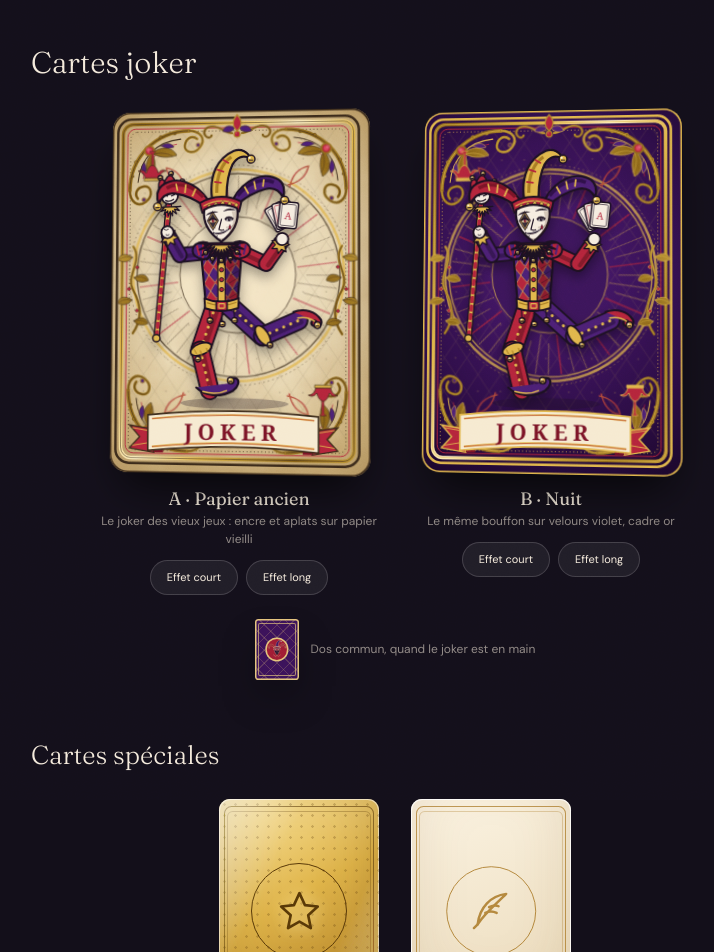
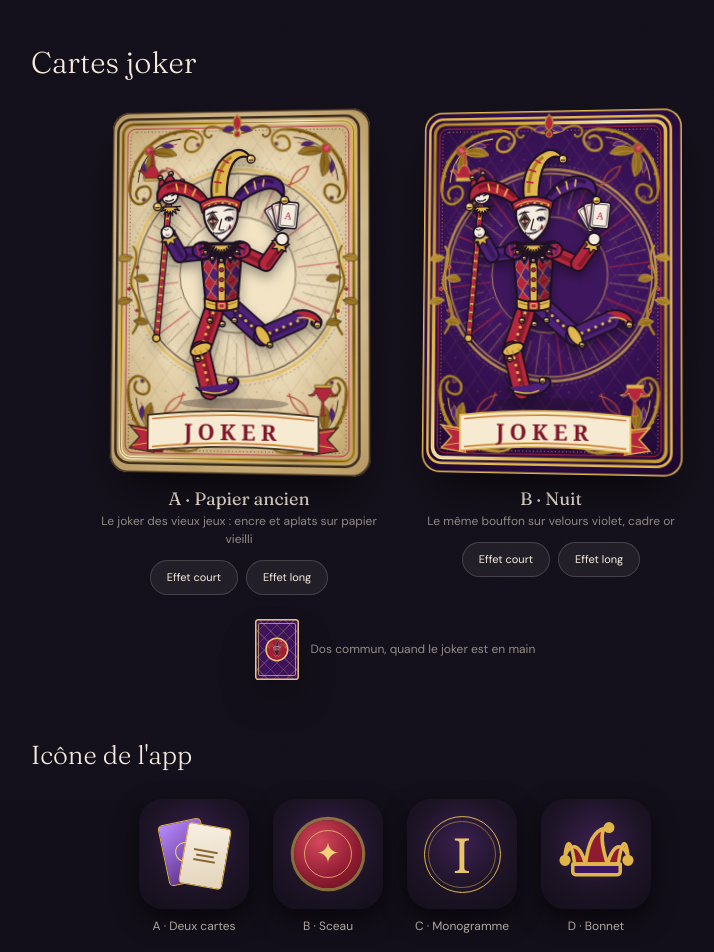
Before and after one commit to alexxbout/Invicem, a Next.js app: page /maquettes in a window 1280 px wide. Shown: the top 952 px of the page, without its empty margins (245-959 px from the left). Built offline with nearby package versions, Linux system fonts and the light colour scheme.

Commit message:
chore: four app icon candidates on the mockups page (pair used meanwhile)
Co-Authored-By: Claude Opus 5.5 <noreply@anthropic.com>

```diff
--- a/app/icon-art.tsx
+++ b/app/icon-art.tsx
@@ -1,47 +1,70 @@
-/** the app icon: a gilded card on the night table, with the sun of the deck */
-export function IconArt({ size }: { size: number }) {
-  const card = size * 0.56;
+/**
+ * App icon candidates, drawn with plain divs and SVG so they render both in the browser
+ * (to compare them) and through next/og (to export the PNG).
+ */
+export type IconVariant = "pair" | "seal" | "monogram" | "jester";
+
+const NIGHT = "radial-gradient(circle at 50% 40%, #3a1f4f 0%, #1d1426 55%, #130f1a 100%)";
+
+function Frame({ size, children }: { size: number; children: React.ReactNode }) {
   return (
-    <div
-      style={{
-        width: size,
-        height: size,
-        display: "flex",
-        alignItems: "center",
-        justifyContent: "center",
-        background: "radial-gradient(circle at 50% 42%, #4a2f1e 0%, #1d1426 55%, #130f1a 100%)",
-      }}
-    >
-      <div
-        style={{
-          width: card,
-          height: card * 1.4,
-          display: "flex",
-          alignItems: "center",
-          justifyContent: "center",
-          borderRadius: card * 0.08,
-          background: "linear-gradient(150deg, #ffc94d 0%, #bf7208 100%)",
-          border: `${Math.max(2, size * 0.012)}px solid #f6dc8f`,
-          boxShadow: "0 0 0 1px #2a1604",
-          transform: "rotate(-6deg)",
-        }}
-      >
-        <div
-          style={{
-            width: card * 0.62,
-            height: card * 0.62,
-            borderRadius: card,
-            border: `${Math.max(1.5, size * 0.008)}px solid #2a1604`,
-            display: "flex",
-            alignItems: "center",
-            justifyContent: "center",
-            color: "#2a1604",
-            fontSize: card * 0.42,
-          }}
-        >
-          ☀
-        </div>
-      </div>
+    <div style={{ width: size, height: size, display: "flex", alignItems: "center", justifyContent: "center", background: NIGHT, position: "relative" }}>
+      {children}
     </div>
   );
 }
+
+export function IconArt({ size, variant = "pair" }: { size: number; variant?: IconVariant }) {
+  const u = size / 100;
+  if (variant === "pair") {
+    // two cards leaning on each other: one face down, one face up: l'un l'autre
+    return (
+      <Frame size={size}>
+        <div style={{ position: "absolute", width: 40 * u, height: 56 * u, left: 22 * u, top: 20 * u, borderRadius: 4 * u, transform: "rotate(-12deg)", background: "linear-gradient(150deg,#b98aff,#4b1f73)", border: `${1.2 * u}px solid #e0b54a`, display: "flex", alignItems: "center", justifyContent: "center" }}>
+          <div style={{ width: 18 * u, height: 18 * u, borderRadius: 18 * u, border: `${1 * u}px solid #f3d27a` }} />
+        </div>
+        <div style={{ position: "absolute", width: 40 * u, height: 56 * u, left: 40 * u, top: 24 * u, borderRadius: 4 * u, transform: "rotate(10deg)", background: "linear-gradient(165deg,#f8f0e3,#e3d3ba)", border: `${1.2 * u}px solid #e0b54a`, display: "flex", flexDirection: "column", alignItems: "center", justifyContent: "center", gap: 3 * u }}>
+          <div style={{ width: 22 * u, height: 1.6 * u, background: "#8a6a33" }} />
+          <div style={{ width: 16 * u, height: 1.6 * u, background: "#8a6a33" }} />
+          <div style={{ width: 20 * u, height: 1.6 * u, background: "#8a6a33" }} />
+        </div>
+      </Frame>
+    );
+  }
+  if (variant === "seal") {
+    // a red wax seal with a gold star: the sealed last words
+    return (
+      <Frame size={size}>
+        <div style={{ width: 62 * u, height: 62 * u, borderRadius: 62 * u, background: "radial-gradient(circle at 38% 32%, #d4485c, #8e1b30 60%, #5e0f1e)", boxShadow: `0 0 0 ${3 * u}px rgba(224,181,74,.55)`, display: "flex", alignItems: "center", justifyContent: "center" }}>
+          <div style={{ width: 44 * u, height: 44 * u, borderRadius: 44 * u, border: `${1 * u}px solid rgba(243,210,122,.7)`, display: "flex", alignItems: "center", justifyContent: "center", color: "#f3d27a", fontSize: 26 * u }}>
+            ✦
+          </div>
+        </div>
+      </Frame>
+    );
+  }
+  if (variant === "monogram") {
+    // a gold engraved I in a double ring, like the title
+    return (
+      <Frame size={size}>
+        <div style={{ width: 70 * u, height: 70 * u, borderRadius: 70 * u, border: `${1.6 * u}px solid #e0b54a`, display: "flex", alignItems: "center", justifyContent: "center" }}>
+          <div style={{ width: 61 * u, height: 61 * u, borderRadius: 61 * u, border: `${0.8 * u}px solid rgba(224,181,74,.5)`, display: "flex", alignItems: "center", justifyContent: "center", color: "#e9c46a", fontSize: 44 * u, fontFamily: "Georgia, serif", lineHeight: 1 }}>
+            I
+          </div>
+        </div>
+      </Frame>
+    );
+  }
+  // the joker's cap, in gold on night
+  return (
+    <Frame size={size}>
+      <svg width={70 * u} height={70 * u} viewBox="0 0 24 24" fill="none" stroke="#e0b54a" strokeWidth="1.1" strokeLinecap="round" strokeLinejoin="round">
+        <path d="M5.2 15C4.4 9 3 5.5 2.2 12.4C3.8 8.5 6.6 8 8.6 15C9.2 9.4 10.6 4.6 14.6 3.8C12.9 5.6 13.9 10 15.4 15C17.4 8 20.2 8.5 21.8 12.4C21 5.5 19.6 9 18.8 15Z" fill="#8e1b30" />
+        <path d="M4.6 15h14.8v2.4a.9.9 0 0 1-.9.9H5.5a.9.9 0 0 1-.9-.9z" fill="#3d1660" />
+        <circle cx="2.2" cy="13.8" r="1.2" fill="#e0b54a" />
+        <circle cx="15.9" cy="3.6" r="1.15" fill="#e0b54a" />
+        <circle cx="21.8" cy="13.8" r="1.2" fill="#e0b54a" />
+      </svg>
+    </Frame>
+  );
+}
--- a/app/maquettes/page.tsx
+++ b/app/maquettes/page.tsx
@@ -6,6 +6,7 @@ import type { JesterMood } from "@/components/joker/JesterHead";
 import { JokerClassic } from "@/components/joker/JokerClassic";
 import { JokerBack } from "@/components/joker/JokerCards";
 import { BlankBack, RareBack } from "@/components/Card";
+import { IconArt, type IconVariant } from "@/app/icon-art";
 
 type Design = ComponentType<{ width?: number; mood?: JesterMood }>;
 
@@ -187,6 +188,27 @@ export default function Maquettes() {
       </section>
 
       <section className="flex flex-col gap-6">
+        <h2 className="display text-[26px] font-light">Icône de l&apos;app</h2>
+        <div className="flex flex-wrap justify-center gap-6">
+          {(
+            [
+              ["pair", "A · Deux cartes"],
+              ["seal", "B · Sceau"],
+              ["monogram", "C · Monogramme"],
+              ["jester", "D · Bonnet"],
+            ] as [IconVariant, string][]
+          ).map(([v, name]) => (
+            <figure key={v} className="flex flex-col items-center gap-2">
+              <div className="overflow-hidden rounded-[22%] shadow-[0_10px_24px_rgba(0,0,0,.6)]">
+                <IconArt size={110} variant={v} />
+              </div>
+              <figcaption className="text-[12px] text-paper/70">{name}</figcaption>
+            </figure>
+          ))}
+        </div>
+      </section>
+
+      <section className="flex flex-col gap-6">
         <h2 className="display text-[26px] font-light">Cartes spéciales</h2>
         <div className="flex flex-wrap justify-center gap-8">
           {[
```
